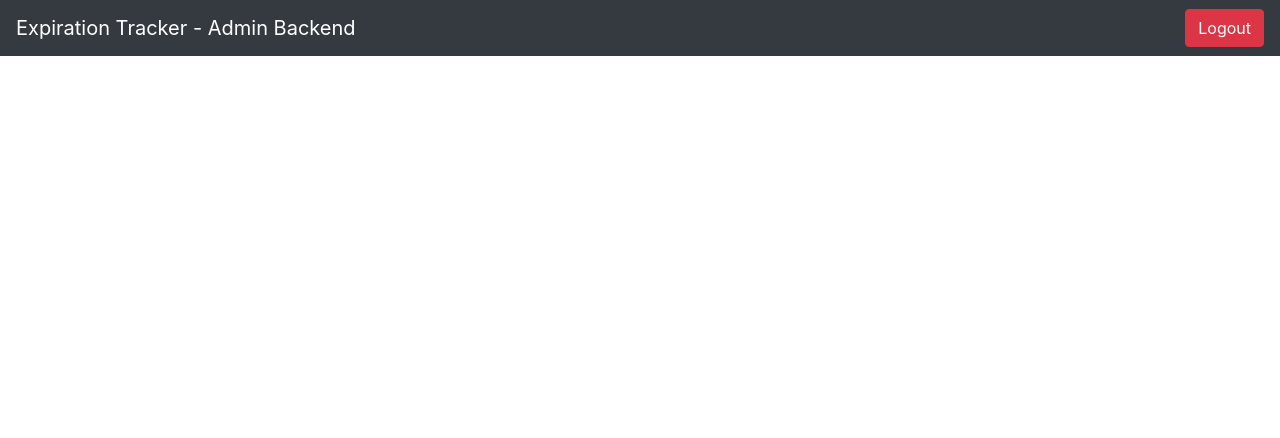
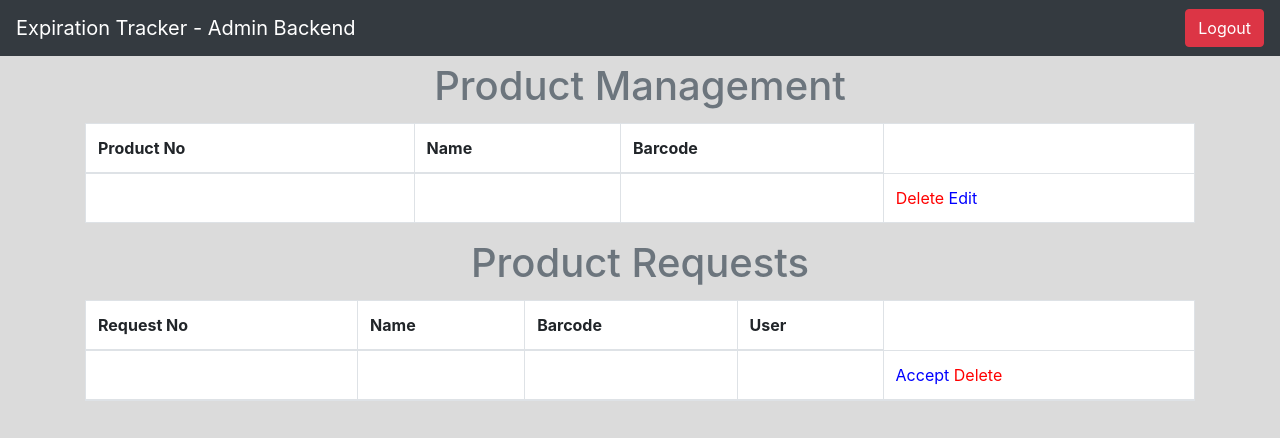
Before and after one commit to JackMBoynton/comp208-admin, a PHP site: page /productManagement.php in a window 1280 px wide. Shown: the top 438 px of the page. Run offline with PHP 8.4, Linux system fonts and the light colour scheme; the visitor is signed in with stand-in values (Sample User, id 1); tables that the repository leaves empty or names only in its code hold one stand-in row (values such as "Sample post"); data that the repository does not hold is empty.

Commit message:
Update productManagement.php

```diff
--- a/productManagement.php
+++ b/productManagement.php
@@ -3,7 +3,8 @@
 include_once 'config/dbconfig.php';
 
 $title = 'COMP208 Foodtracker - Product Management';
-$rowIndex = 1;
+$rowIndex1 = 1;
+$rowIndex2 = 1;
 
 session_start();
 
@@ -20,7 +21,86 @@ if (isset($_SESSION['loggedIn']) && $_SESSION['loggedIn'] == true) {
 include('includes/pageStart.php');
 
 // this is how we get the user data
-$userStmt = $conn->prepare("SELECT * FROM user");
-$userStmt->execute();
+$productStmt = $conn->prepare("SELECT * FROM product");
+$productStmt->execute();
 
+$requestsStmt = $conn->prepare("SELECT * FROM request");
+$requestsStmt->execute();
 ?>
+
+<body style="background-color: #DBDBDB">
+	<div class="container">
+
+		<div class="row" style="justify-content: center; margin-top: 0.5%; margin-bottom: 0.5%;">
+			<h1 style="color: #6C757D">Product Management</h1>
+		</div>
+
+
+		<table class="table table-bordered" style="background-color: #fff">
+			<thead>
+				<tr>
+					<th scope="col">Product No</th>
+					<th scope="col">Name</th>
+					<th scope="col">Barcode</th>
+				</tr>
+			</thead>
+		</tbody>
+		<?php
+			while ($row = $productStmt->fetch()) { ?>
+
+				<tr>
+					<th scope="row"><?php echo $row['ProductNo'] ?></th>
+					<td><?php echo $row['Name'] ?></td>
+					<td><?php echo $row['Barcode'] ?></td>
+					<td>
+					<a style="color: red" class="delete_admin" href="javascript:void(0)" data-admin-id="<?php echo $row['ProductNo']; ?>" data-username="<?php echo $row['Barcode']; ?>">Delete</a>
+					<a style="color: blue" href="admins/editAdmin.php?id=<?php echo $row['ProductNo']; ?>">Edit</a>
+					</td>
+				</tr>
+
+				<?php $rowIndex1++; ?>
+			<?php
+			}
+			?>
+			</tbody>
+		</table>
+
+
+
+
+
+			<div class="row" style="justify-content: center; margin-top: 0.5%; margin-bottom: 0.5%;">
+				<h1 style="color: #6C757D">Product Requests</h1>
+			</div>
+
+			<table class="table table-bordered" style="background-color: #fff">
+			<thead>
+				<tr>
+					<th scope="col">Request No</th>
+					<th scope="col">Name</th>
+					<th scope="col">Barcode</th>
+					<th scope="col">User</th>
+				</tr>
+				<?php
+			while ($row = $requestsStmt->fetch()) { ?>
+
+				<tr>
+					<th scope="row"><?php echo $row['RequestNo'] ?></th>
+					<td><?php echo $row['ProductName'] ?></td>
+					<td><?php echo $row['ProductBarcode'] ?></td>
+					<td><?php echo $row['UserID'] ?></td>
+					<td>
+					<a style="color: blue" href="admins/editAdmin.php?id=<?php echo $row['RequestNo']; ?>">Accept</a>
+					<a style="color: red" class="delete_admin" href="javascript:void(0)" data-admin-id="<?php echo $row['RequestNo']; ?>" data-username="<?php echo $row['ProductName']; ?>">Delete</a>
+
+					</td>
+				</tr>
+
+				<?php $rowIndex2++; ?>
+			<?php
+			}
+			?>
+			</tbody>
+		</table>
+		</div>
+	</body>
```
